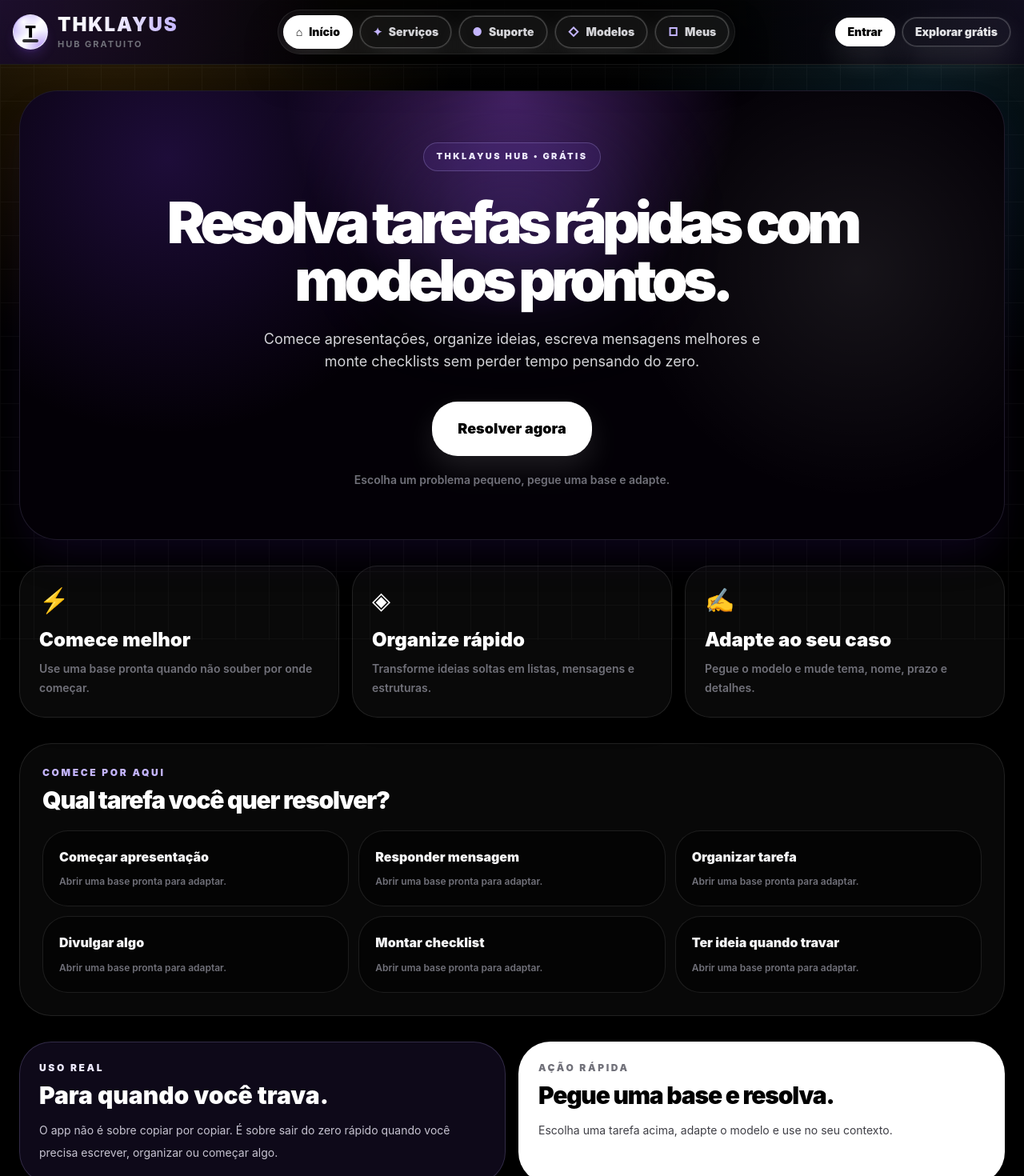
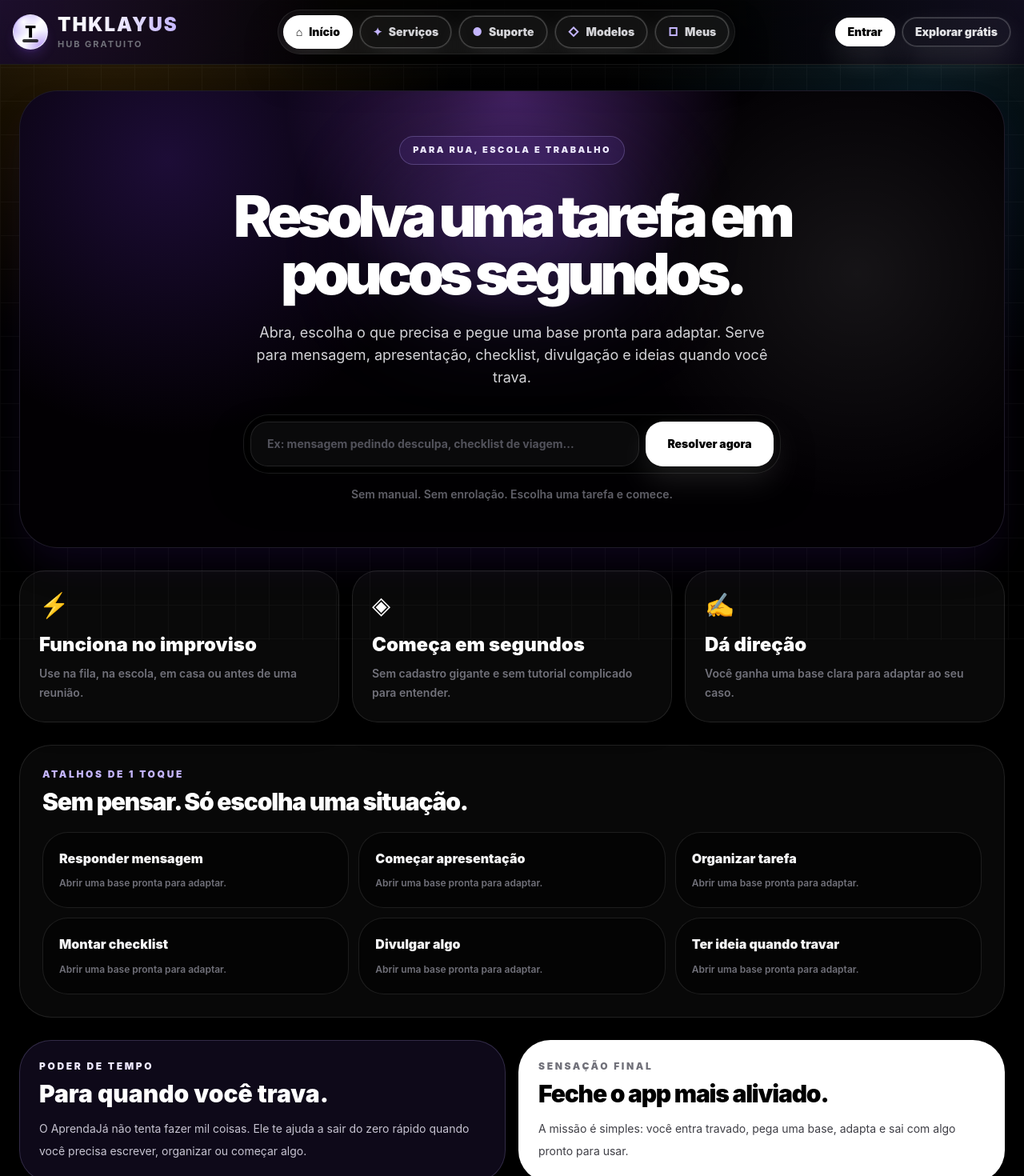
Before and after one commit to thiagodouglas19t-lang/Thklayus-hub, a React (Vite) app: page / in a window 1280 px wide. Shown: the top 1470 px of the page at 80% size. Built offline with nearby package versions, Linux system fonts and the light colour scheme.

Commit message:
Make home prompt-first and config-driven

```diff
--- a/src/pages/Home.tsx
+++ b/src/pages/Home.tsx
@@ -1,42 +1,119 @@
-const features = [
-  { title: "Comece melhor", desc: "Use uma base pronta quando não souber por onde começar.", icon: "⚡" },
-  { title: "Organize rápido", desc: "Transforme ideias soltas em listas, mensagens e estruturas.", icon: "◈" },
-  { title: "Adapte ao seu caso", desc: "Pegue o modelo e mude tema, nome, prazo e detalhes.", icon: "✍️" },
-];
-
-const contentIdeas = ["Começar apresentação", "Responder mensagem", "Organizar tarefa", "Divulgar algo", "Montar checklist", "Ter ideia quando travar"];
+import { useState } from "react";
+import { appConfig } from "../config/appConfig";
 
 export default function Home({ setPage }: { setPage: (page: any) => void }) {
+  const [quickPrompt, setQuickPrompt] = useState("");
+  const home = appConfig.home;
+
+  function startSolving(value?: string) {
+    const prompt = value?.trim() || quickPrompt.trim();
+
+    if (prompt) {
+      try {
+        localStorage.setItem("aprendaja_quick_prompt", prompt);
+      } catch {
+        // localStorage can fail in private mode. The app still opens the resolver.
+      }
+    }
+
+    setPage("gratis");
+  }
+
   return (
-    <div className="space-y-8">
-      <section className="relative overflow-hidden rounded-[3rem] border border-violet-300/15 bg-[#030006] px-6 py-10 text-center shadow-2xl shadow-violet-950/30 md:px-10 md:py-16">
+    <div className="space-y-7">
+      <section className="relative overflow-hidden rounded-[3rem] border border-violet-300/15 bg-[#020003] px-5 py-8 text-center shadow-2xl shadow-violet-950/30 md:px-10 md:py-14">
         <div className="pointer-events-none absolute inset-0 bg-[radial-gradient(circle_at_50%_0%,rgba(168,85,247,0.38),transparent_34%),radial-gradient(circle_at_15%_15%,rgba(124,58,237,0.22),transparent_30%),radial-gradient(circle_at_85%_40%,rgba(255,255,255,0.08),transparent_26%)]" />
-        <div className="pointer-events-none absolute left-1/2 top-20 h-40 w-72 -translate-x-1/2 rounded-full bg-violet-500/20 blur-3xl" />
+        <div className="pointer-events-none absolute left-1/2 top-24 h-44 w-80 -translate-x-1/2 rounded-full bg-violet-500/20 blur-3xl" />
+
         <div className="relative mx-auto max-w-4xl">
-          <div className="flex justify-center"><span className="rounded-full border border-violet-300/25 bg-violet-500/10 px-4 py-2 text-[11px] font-black uppercase tracking-[0.22em] text-violet-100">THKLAYUS Hub • grátis</span></div>
-          <h1 className="mt-7 text-5xl font-black leading-[0.95] tracking-[-0.08em] text-white md:text-7xl">Resolva tarefas rápidas com modelos prontos.</h1>
-          <p className="mx-auto mt-6 max-w-2xl text-base leading-8 text-zinc-300 md:text-lg">Comece apresentações, organize ideias, escreva mensagens melhores e monte checklists sem perder tempo pensando do zero.</p>
-          <div className="mt-9 flex justify-center">
-            <button onClick={() => setPage("gratis")} className="w-full rounded-3xl bg-white px-8 py-5 text-lg font-black text-black shadow-2xl shadow-violet-500/30 transition hover:scale-[1.03] active:scale-95 sm:w-auto">Resolver agora</button>
+          <div className="flex justify-center">
+            <span className="rounded-full border border-violet-300/25 bg-violet-500/10 px-4 py-2 text-[11px] font-black uppercase tracking-[0.22em] text-violet-100">
+              {home.eyebrow}
+            </span>
           </div>
-          <p className="mt-5 text-sm font-semibold text-zinc-500">Escolha um problema pequeno, pegue uma base e adapte.</p>
+
+          <h1 className="mt-7 text-5xl font-black leading-[0.92] tracking-[-0.08em] text-white md:text-7xl">
+            {home.title}
+          </h1>
+
+          <p className="mx-auto mt-6 max-w-2xl text-base leading-8 text-zinc-300 md:text-lg">
+            {home.subtitle}
+          </p>
+
+          <div className="mx-auto mt-8 max-w-2xl rounded-[2rem] border border-white/10 bg-black/55 p-2 shadow-2xl shadow-black/50 backdrop-blur">
+            <div className="flex flex-col gap-2 sm:flex-row">
+              <input
+                value={quickPrompt}
+                onChange={(event) => setQuickPrompt(event.target.value)}
+                onKeyDown={(event) => {
+                  if (event.key === "Enter") startSolving();
+                }}
+                placeholder="Ex: mensagem pedindo desculpa, checklist de viagem..."
+                className="min-h-14 flex-1 rounded-[1.35rem] border border-white/10 bg-white/[0.04] px-5 text-sm font-bold text-white outline-none transition placeholder:text-zinc-600 focus:border-violet-300/60 focus:bg-white/[0.07]"
+              />
+
+              <button
+                onClick={() => startSolving()}
+                className="min-h-14 rounded-[1.35rem] bg-white px-6 text-sm font-black text-black shadow-xl shadow-violet-500/25 transition hover:scale-[1.02] active:scale-95 sm:min-w-40"
+              >
+                {home.primaryAction}
+              </button>
+            </div>
+          </div>
+
+          <p className="mt-4 text-sm font-semibold text-zinc-500">{home.helper}</p>
         </div>
       </section>
 
       <section className="grid gap-4 md:grid-cols-3">
-        {features.map((item) => <article key={item.title} className="rounded-[2rem] border border-white/10 bg-white/[0.035] p-6 shadow-xl shadow-black/20"><p className="text-3xl">{item.icon}</p><h3 className="mt-4 text-2xl font-black text-white">{item.title}</h3><p className="mt-2 text-sm font-semibold leading-6 text-zinc-500">{item.desc}</p></article>)}
+        {home.features.map((item) => (
+          <article
+            key={item.title}
+            className="rounded-[2rem] border border-white/10 bg-white/[0.035] p-6 shadow-xl shadow-black/20"
+          >
+            <p className="text-3xl">{item.icon}</p>
+            <h3 className="mt-4 text-2xl font-black text-white">{item.title}</h3>
+            <p className="mt-2 text-sm font-semibold leading-6 text-zinc-500">{item.desc}</p>
+          </article>
+        ))}
       </section>
 
       <section className="rounded-[2.5rem] border border-white/10 bg-white/[0.03] p-5 md:p-7">
-        <div><p className="text-xs font-black uppercase tracking-[0.22em] text-violet-300">Comece por aqui</p><h2 className="mt-2 text-3xl font-black tracking-[-0.04em] text-white">Qual tarefa você quer resolver?</h2></div>
+        <div>
+          <p className="text-xs font-black uppercase tracking-[0.22em] text-violet-300">Atalhos de 1 toque</p>
+          <h2 className="mt-2 text-3xl font-black tracking-[-0.04em] text-white">
+            Sem pensar. Só escolha uma situação.
+          </h2>
+        </div>
+
         <div className="mt-5 grid gap-3 sm:grid-cols-2 lg:grid-cols-3">
-          {contentIdeas.map((item) => <button key={item} onClick={() => setPage("gratis")} className="rounded-3xl border border-white/10 bg-black/45 p-5 text-left font-black text-zinc-100 transition hover:-translate-y-1 hover:border-violet-300/40 hover:bg-violet-500/10">{item}<p className="mt-2 text-xs font-semibold leading-5 text-zinc-500">Abrir uma base pronta para adaptar.</p></button>)}
+          {home.categories.map((item) => (
+            <button
+              key={item}
+              onClick={() => startSolving(item)}
+              className="rounded-3xl border border-white/10 bg-black/45 p-5 text-left font-black text-zinc-100 transition hover:-translate-y-1 hover:border-violet-300/40 hover:bg-violet-500/10 active:scale-[0.98]"
+            >
+              {item}
+              <p className="mt-2 text-xs font-semibold leading-5 text-zinc-500">
+                {home.categoryHint}
+              </p>
+            </button>
+          ))}
         </div>
       </section>
 
       <section className="grid gap-4 lg:grid-cols-[1fr_1fr]">
-        <div className="rounded-[2.5rem] border border-violet-300/20 bg-violet-500/10 p-6"><p className="text-xs font-black uppercase tracking-[0.22em] text-violet-100">Uso real</p><h2 className="mt-2 text-3xl font-black text-white">Para quando você trava.</h2><p className="mt-3 text-sm leading-7 text-violet-50/80">O app não é sobre copiar por copiar. É sobre sair do zero rápido quando você precisa escrever, organizar ou começar algo.</p></div>
-        <div className="rounded-[2.5rem] border border-white/10 bg-white p-6 text-black"><p className="text-xs font-black uppercase tracking-[0.22em] text-zinc-500">Ação rápida</p><h2 className="mt-2 text-3xl font-black tracking-[-0.04em]">Pegue uma base e resolva.</h2><p className="mt-3 text-sm leading-7 text-zinc-700">Escolha uma tarefa acima, adapte o modelo e use no seu contexto.</p></div>
+        <div className="rounded-[2.5rem] border border-violet-300/20 bg-violet-500/10 p-6">
+          <p className="text-xs font-black uppercase tracking-[0.22em] text-violet-100">{home.powerTitle}</p>
+          <h2 className="mt-2 text-3xl font-black text-white">Para quando você trava.</h2>
+          <p className="mt-3 text-sm leading-7 text-violet-50/80">{home.powerText}</p>
+        </div>
+
+        <div className="rounded-[2.5rem] border border-white/10 bg-white p-6 text-black">
+          <p className="text-xs font-black uppercase tracking-[0.22em] text-zinc-500">Sensação final</p>
+          <h2 className="mt-2 text-3xl font-black tracking-[-0.04em]">{home.feelingTitle}</h2>
+          <p className="mt-3 text-sm leading-7 text-zinc-700">{home.feelingText}</p>
+        </div>
       </section>
     </div>
   );
```
